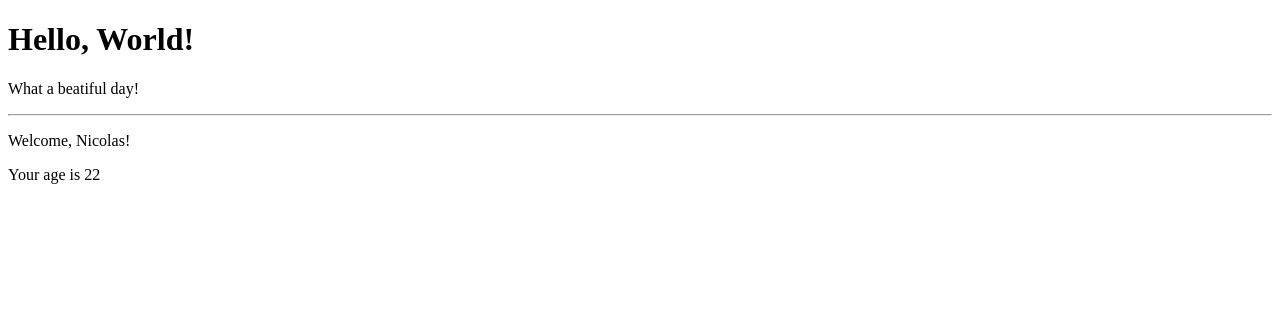
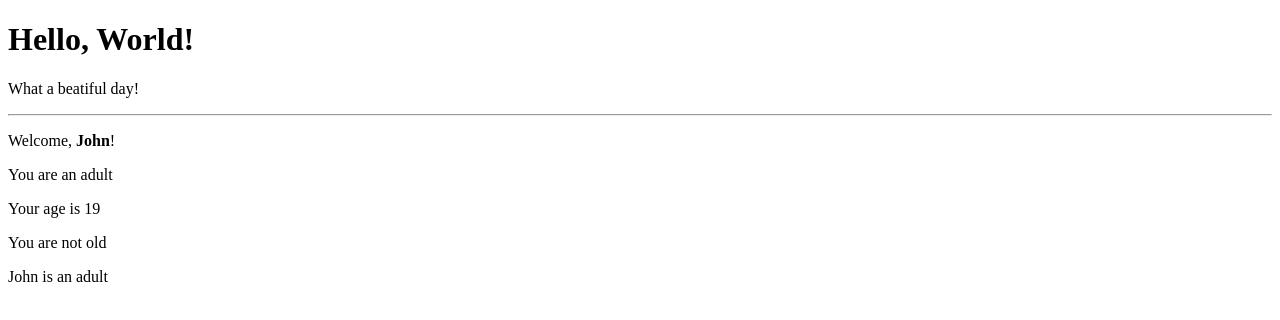
Before and after one commit to NicolasPapappicco/ESERCIZI, a React (Vite) app in the folder React/my-app/: page / in a window 1280 px wide. Shown: the top 320 px of the page. Built offline with nearby package versions, Linux system fonts and the light colour scheme.

Commit message:
es conditional rendering

```diff
--- a/React/my-app/src/Age.jsx
+++ b/React/my-app/src/Age.jsx
@@ -1,3 +1,12 @@
-export function Age({ age }) {
-    return <p>Your age is {age}</p>
+export function Age({ age, name }) {
+    return (
+        <>
+            {age > 18 ? <p>You are an adult</p> : false}
+            {!!age && <p>Your age is {age}</p>}
+            {/* {Boolean(age) && <p>Your age is {age}</p>}  */}
+            {age > 18 && age < 65 ? <p>You are not old</p> : false}
+            {age > 18 && name == "John" ? <p>John is an adult</p> : false}
+            {age == 0 && <p>You are really young!</p>}
+        </>
+    )
 }
--- a/React/my-app/src/App.jsx
+++ b/React/my-app/src/App.jsx
@@ -6,7 +6,7 @@ export function App() {
         <div>
             <HelloWorld/>
             <hr />
-            <Welcome name="Nicolas" age={22}/>
+            <Welcome name="John" age={19}/>
         </div>
     )
 }
--- a/React/my-app/src/Welcome.jsx
+++ b/React/my-app/src/Welcome.jsx
@@ -3,8 +3,8 @@ import { Age } from "./Age";
 export function Welcome({ name, age }) {
     return (
         <div>
-            <p>Welcome, {name}!</p>
-            <Age age={age}/>
+            <p>Welcome, <strong>{name}</strong>!</p>
+            <Age age={age} name={name}/>
         </div>
     )
 }
```
